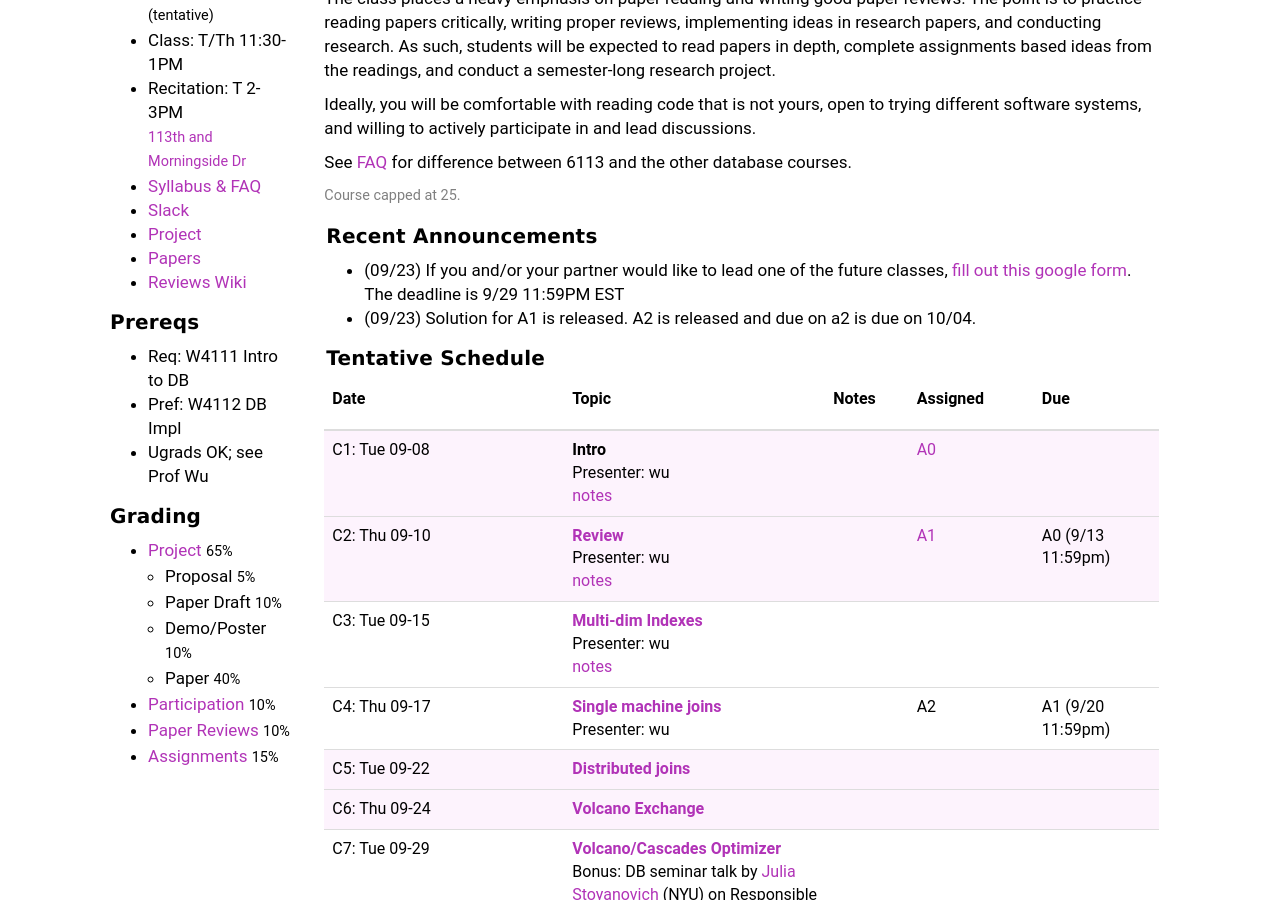
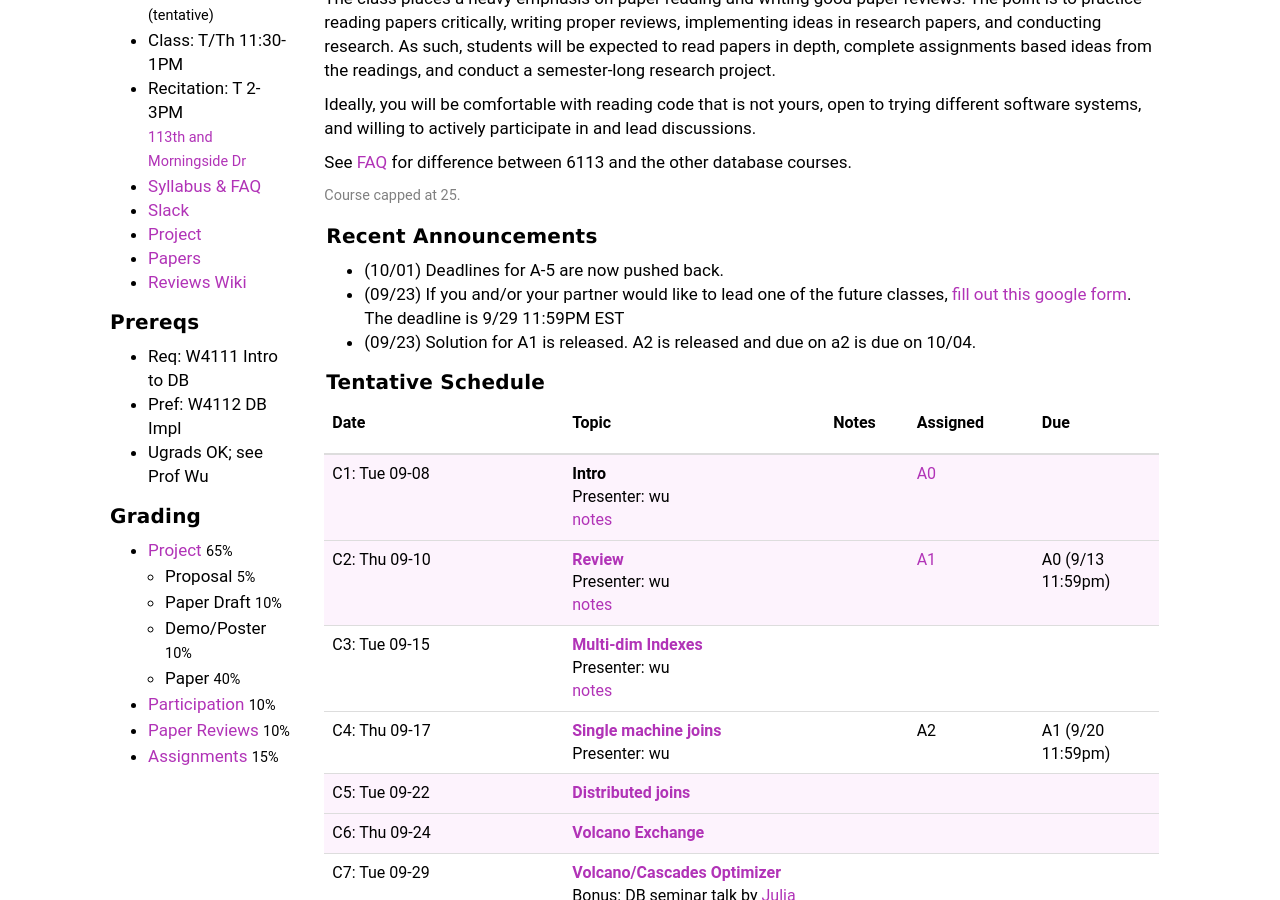
Before and after one commit to w6113/website_fall2020, a Jekyll site: the page built from index.md, in a window 1280 px wide and 900 px high, scrolled down 361 px. Built offline with Jekyll 4.4.1, drawn with Linux system fonts in a browser that asks for light colours.

Commit message:
Update index.md

```diff
--- a/index.md
+++ b/index.md
@@ -18,7 +18,7 @@ See [FAQ](./syllabus#faq) for difference between 6113 and the other database cou
 
 
 #### Recent Announcements
-
+* (10/01) Deadlines for A-5 are now pushed back.
 * (09/23) If you and/or your partner would like to lead one of the future classes, [fill out this google form](https://forms.gle/JWRuFCLaFPqK4QHw5).  The deadline is 9/29 11:59PM EST
 * (09/23) Solution for A1 is released. A2 is released and due on a2 is due on 10/04.
 
```
